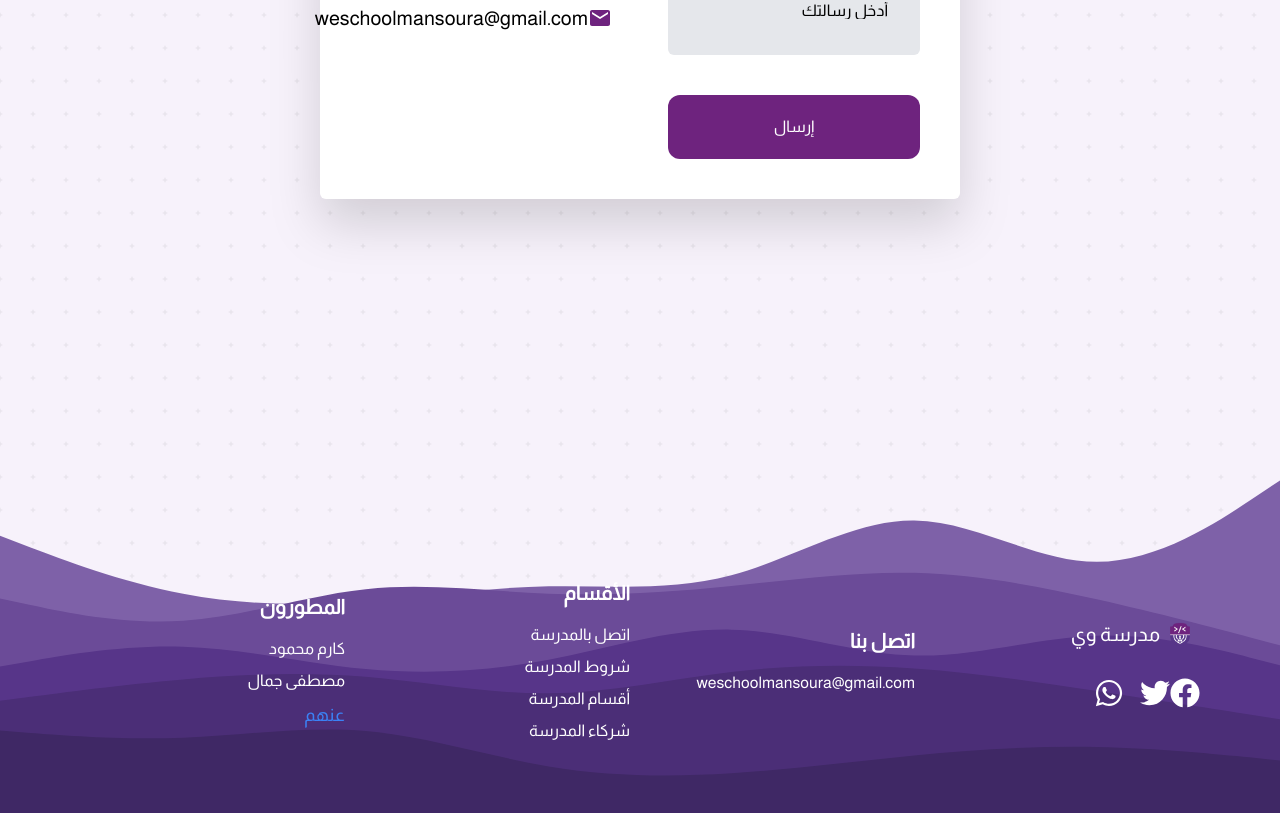
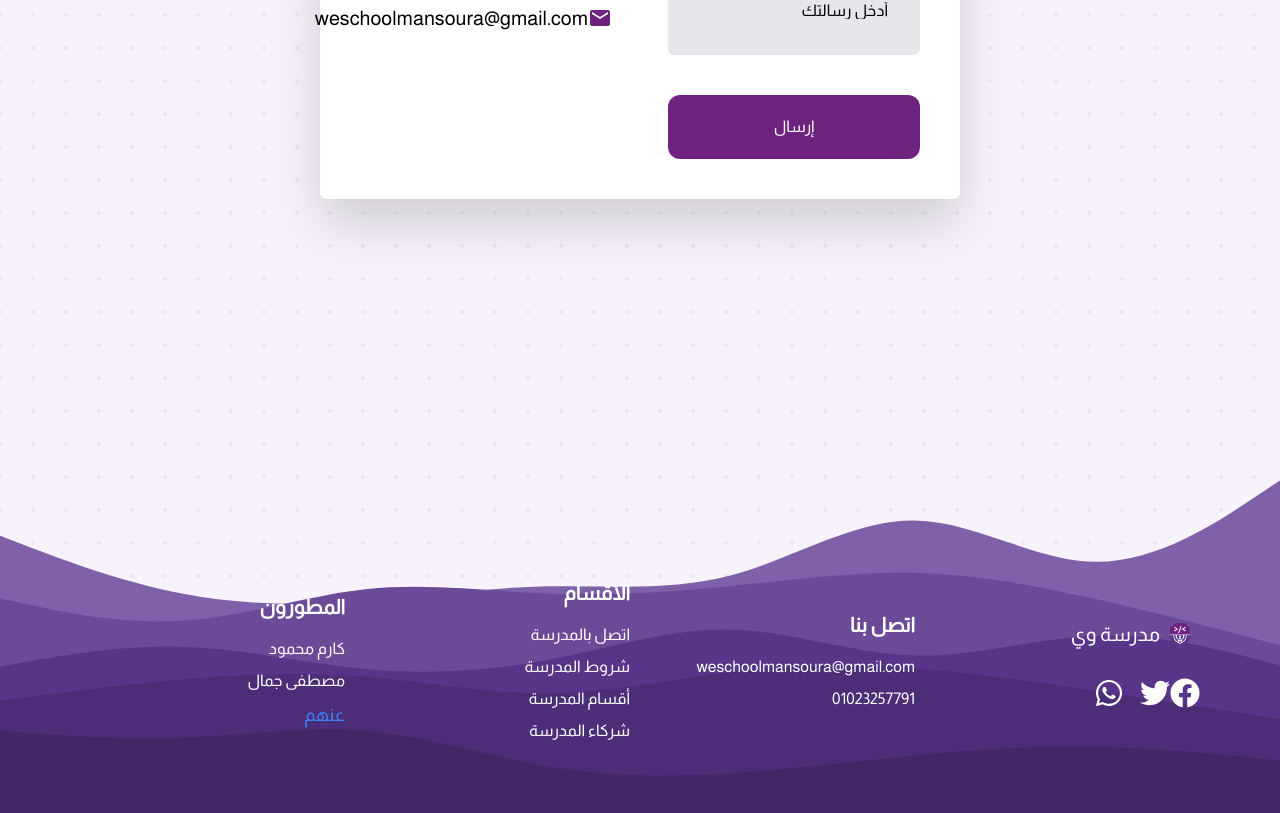
Before and after one commit to MustafaGamal8/we_school, a React (Vite) app in the folder client/: page / in a window 1280 px wide. Shown: the part 3912-4725 px from the top of the page. Built offline with nearby package versions, Linux system fonts and the light colour scheme.

Commit message:
Update Footer.jsx

```diff
--- a/client/src/components/footer/Footer.jsx
+++ b/client/src/components/footer/Footer.jsx
@@ -23,6 +23,7 @@ function Footer() {
         <h1 className="text-xl font-semibold mb-4"><Trans>اتصل بنا</Trans></h1>
         <ul className="space-y-2">
           <li ><Trans>weschoolmansoura@gmail.com</Trans></li>
+             <li >01023257791</li>
 
 
         </ul>
```
